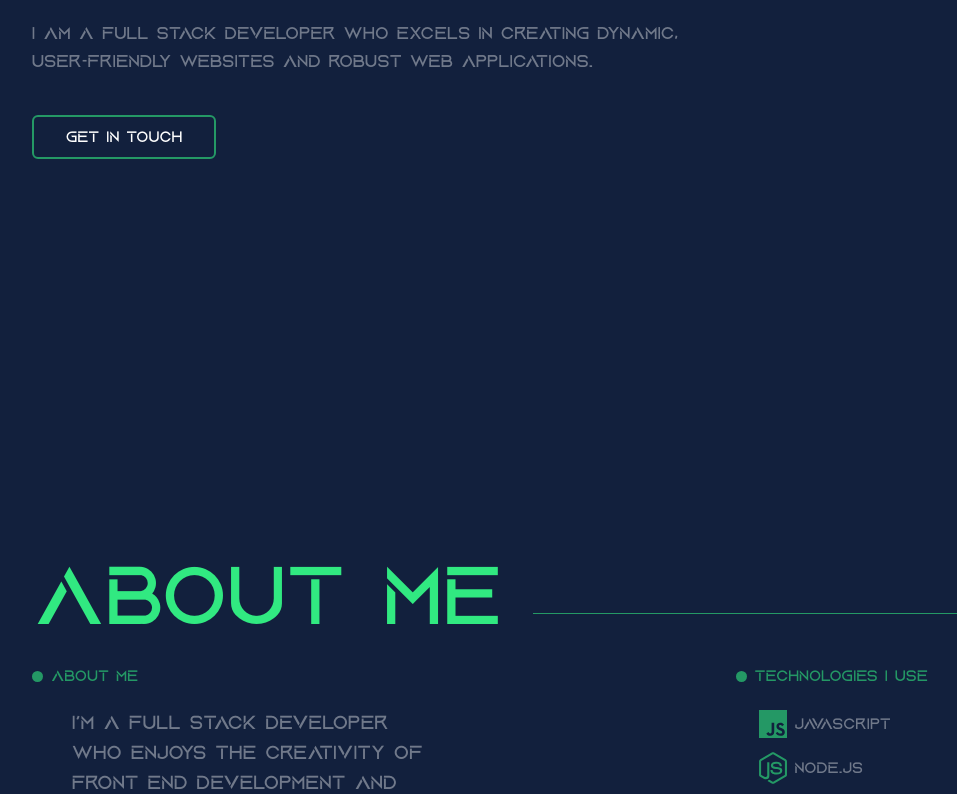
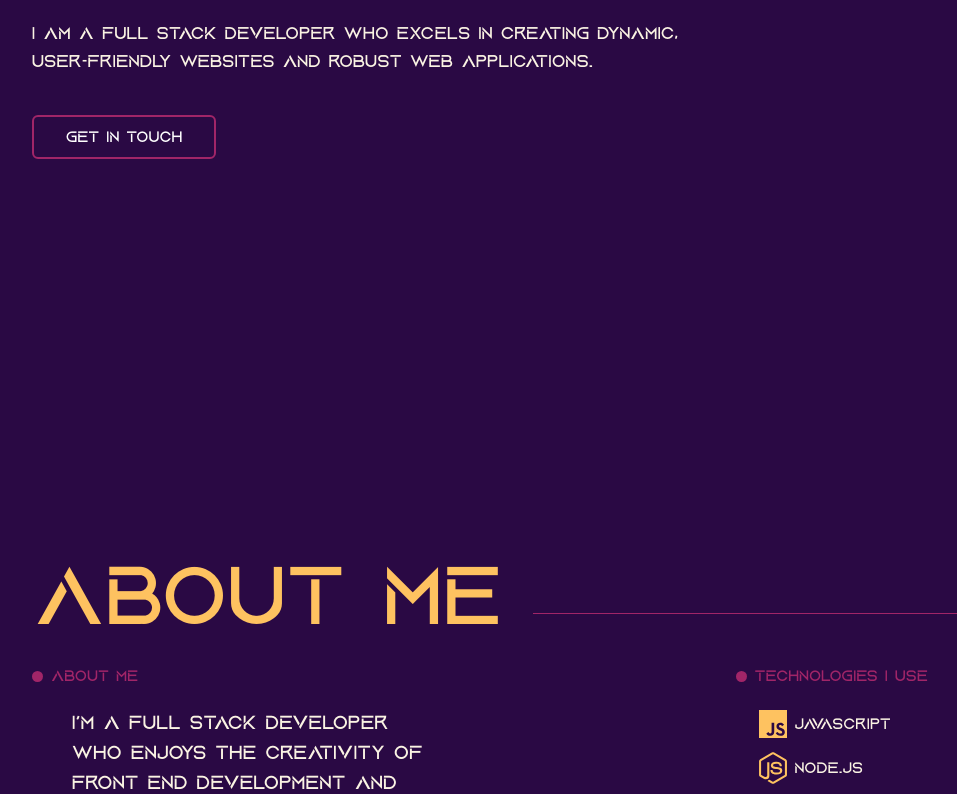
Before and after one commit to NickUCLA/Nick-Heal-Portfolio, a React (Vite) app: page / in a window 1280 px wide. Shown: the part 426-1220 px from the top of the page, without its empty margins (75-1032 px from the left). Built offline with nearby package versions, Linux system fonts and the light colour scheme.

Commit message:
Orange Purple

```diff
--- a/src/components/About.jsx
+++ b/src/components/About.jsx
@@ -62,12 +62,7 @@ const About = () => {
           </h1>
           <div className="flex flex-col gap-3 mx-5">
             {aboutData.techs.map((tech, i) => (
-              <TechIcon
-                key={i}
-                techName={tech}
-                size="2x"
-                color="rgba(49, 233, 129, 0.6)"
-              />
+              <TechIcon key={i} techName={tech} size="2x" color="#FEC260" />
             ))}
           </div>
         </div>
--- a/src/styles/globals.css
+++ b/src/styles/globals.css
@@ -5,7 +5,7 @@
 html,
 body {
   padding: 0;
-  background-color: #12203d;
+  background-color: #2a0944;
   margin: 0;
   font-family: "BWO", "sans-serif";
   scroll-behavior: smooth;
--- a/tailwind.config.js
+++ b/tailwind.config.js
@@ -10,13 +10,13 @@ const config = {
   theme: {
     extend: {
       colors: {
-        "primary-bg": "#12203D",
-        "primary-green": "#31E981",
-        "light-green": "rgba(49, 233, 129, 0.6)",
+        "primary-bg": "#2A0944",
+        "primary-green": "#FEC260",
+        "light-green": "#A12568",
         "light-gray": "rgba(255, 255, 255, 0.7)",
-        "lighter-gray": "rgba(255, 255, 255, 0.4)",
-        "semi-transparent": "rgba(18, 32, 61, .98)",
-        "primary-blue": "rgba(83, 172, 255, 1)",
+        "lighter-gray": "#FAF3E3",
+        "semi-transparent": "rgba(42, 9, 68, .98)",
+        "primary-blue": "#A12568",
       },
     },
   },
```
Also changed, not shown: public/icons/favicon.png, src/icons/N.png.
